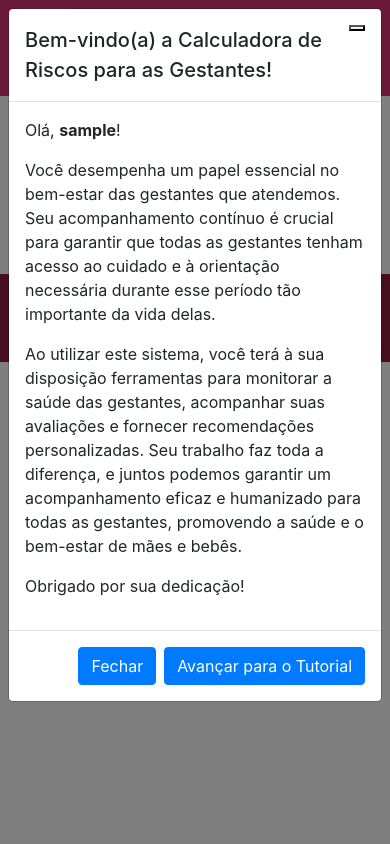
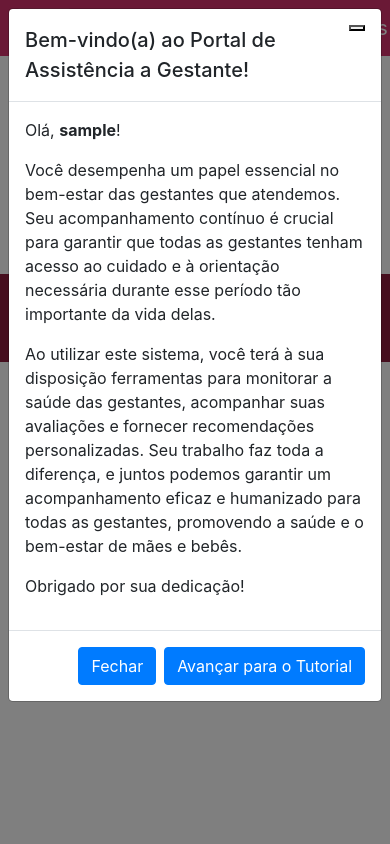
Before and after one commit to profsergiocosta/integrAI, a Django app: page / in a window 390 px wide. Run offline with Django 5.2, Linux system fonts and the light colour scheme; the visitor is signed in with stand-in values (Sample User, id 1); data that the repository does not hold is empty; some libraries are stand-ins or nearby versions.

Commit message:
nome e marca

```diff
--- a/django_app/setup/static/styles/style.css
+++ b/django_app/setup/static/styles/style.css
@@ -90,11 +90,25 @@ footer {
     padding: 10px;
 }
 
-@media (max-width: 992px) {
-    .main-content {
-        margin-left: 0; /* Remove a margem quando a tela for menor */
+@media (max-width: 768px) { /* Ajusta para telas menores */
+    .navbar-brand {
+        white-space: normal; /* Permite quebra de linha */
+        word-wrap: break-word; /* Garante a quebra em palavras longas */
+        max-width: 60%; /* Evita que o título ocupe toda a largura */
+        text-align: left; /* Mantém o texto alinhado à esquerda */
+    }
+
+    .navbar-toggler {
+        order: 1; /* Mantém o botão do menu à direita */
+    }
+
+    .navbar-nav {
+        width: 100%; /* Faz os itens do menu ocuparem toda a largura ao serem abertos */
+        text-align: center; /* Centraliza os links dentro do menu */
     }
 }
+
+
 
 /* Estilizando a tela de login */
 .login-container {
--- a/django_app/templates/gestantes/index.html
+++ b/django_app/templates/gestantes/index.html
@@ -7,7 +7,7 @@
     <div class="modal-dialog">
         <div class="modal-content">
             <div class="modal-header">
-                <h5 class="modal-title" id="welcomeModalLabel">Bem-vindo(a) a Calculadora de Riscos para as Gestantes!</h5>
+                <h5 class="modal-title" id="welcomeModalLabel">Bem-vindo(a) ao Portal de Assistência a Gestante!</h5>
                 <button type="button" class="btn-close" data-bs-dismiss="modal" aria-label="Fechar" id="closeModalButton"></button>
             </div>
             <div class="modal-body">
--- a/django_app/templates/partials/_footer.html
+++ b/django_app/templates/partials/_footer.html
@@ -1,4 +1,4 @@
     <!-- Rodapé -->
     <footer>
-        <p>&copy; 2024 Calculadora de Riscos para as Gestante. Todos os direitos reservados.</p>
+        <p>&copy; 2025 Portal de Assistência a Gestante. Todos os direitos reservados.</p>
     </footer>
--- a/django_app/templates/partials/_header.html
+++ b/django_app/templates/partials/_header.html
@@ -1,4 +1,6 @@
 <nav class="navbar navbar-expand-lg navbar-dark fixed-top">
+
+    <div class="d-flex align-items-center">
 
 
     <button class="navbar-toggler order-0 me-2" type="button" data-toggle="collapse" data-target="#navbarNav"
@@ -7,10 +9,11 @@
     </button>
 
 
-    <a class="navbar-brand me-auto d-flex align-items-center" href="{% url 'index' %}">
-        <i class="fas fa-heartbeat me-2"></i> Calculadora de Riscos para Gestantes
+    <a class="navbar-brand me-auto d-flex align-items-left" href="{% url 'index' %}">
+        <i class="fas fa-heartbeat me-2"></i> Portal de Assistência a Gestantes
     </a>
 
+    </div>
 
     <div class="collapse navbar-collapse" id="navbarNav">
         <!-- Links alinhados à esquerda -->
```
